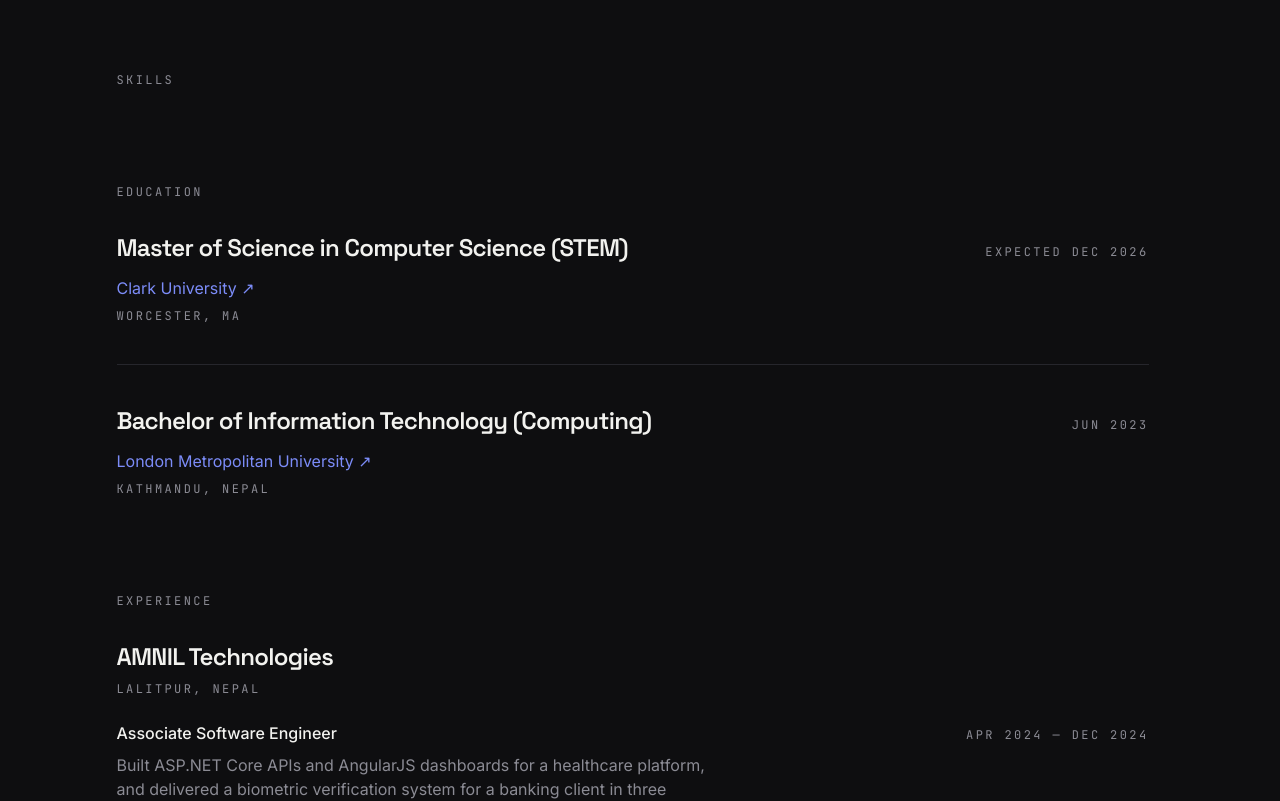
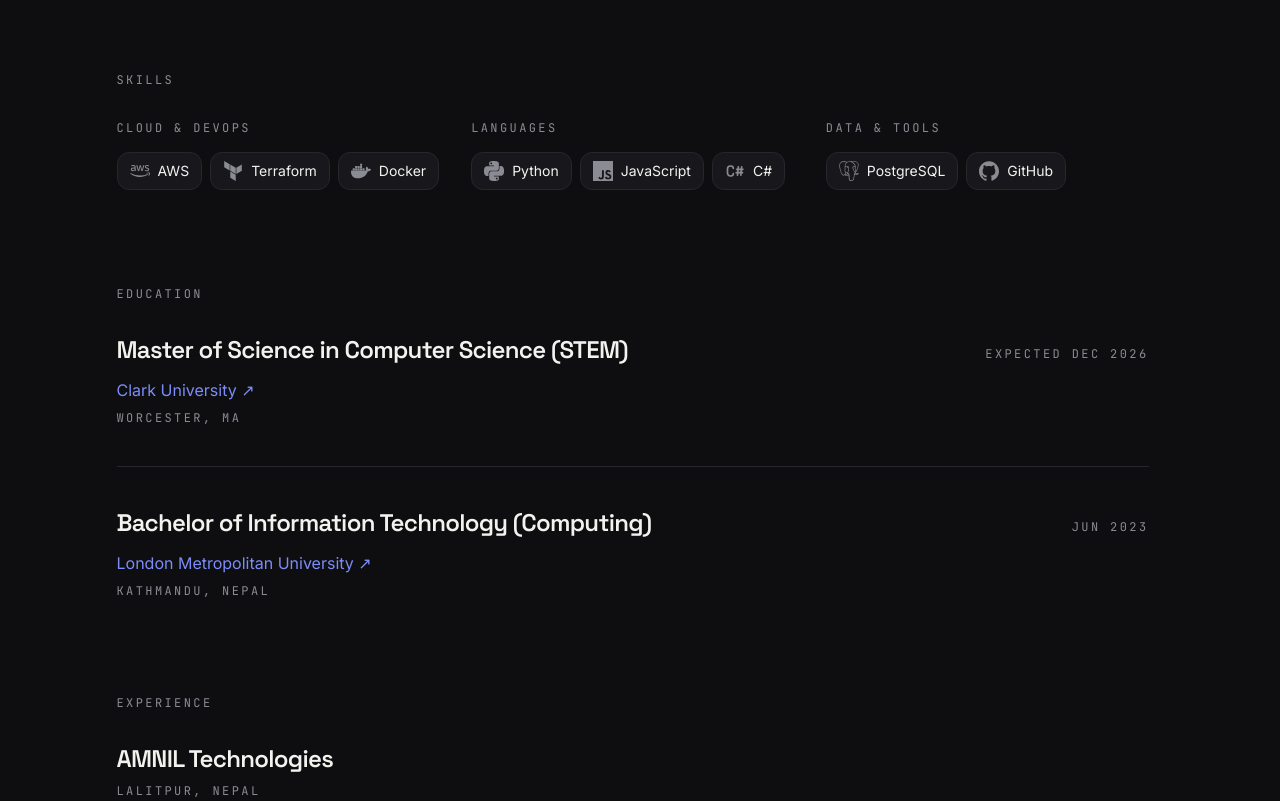
Before and after one commit to mshirish/Portfolio, a React (Vite) app: page / in a window 1280 px wide. Shown: the part 1660-2461 px from the top of the page. Built offline with nearby package versions, Linux system fonts and the light colour scheme; no server answers.

Commit message:
feat: build Skills section with grouped logo chips

```diff
--- a/src/components/Skills.tsx
+++ b/src/components/Skills.tsx
@@ -1,13 +1,42 @@
+import type { CSSProperties } from "react"
+import { skillGroups } from "../data/skills"
 import { EyebrowLabel } from "./EyebrowLabel"
 import { SectionReveal } from "./SectionReveal"
 
 export function Skills() {
+  const groups = skillGroups.filter((group) => group.items.length > 0)
+
   return (
     <section id="skills" aria-labelledby="skills-heading" className="section-y">
       <SectionReveal>
         <EyebrowLabel as="h2" id="skills-heading">
           Skills
         </EyebrowLabel>
+
+        <div className="mt-6 grid grid-cols-1 gap-8 md:mt-8 md:grid-cols-3">
+          {groups.map((group) => (
+            <div key={group.label}>
+              <EyebrowLabel as="h3">{group.label}</EyebrowLabel>
+              <ul className="mt-4 flex flex-wrap gap-2">
+                {group.items.map((item) => (
+                  // Not interactive: hover only tints the icon with its brand color (--brand).
+                  <li
+                    key={item.name}
+                    style={{ "--brand": item.color } as CSSProperties}
+                    className="group flex items-center gap-2 rounded-xl border border-border bg-surface px-3 py-2 transition-colors duration-150 hover:border-muted/40 motion-reduce:transition-none"
+                  >
+                    <item.icon
+                      size={20}
+                      aria-hidden="true"
+                      className="shrink-0 text-muted transition-colors duration-150 group-hover:text-(--brand) motion-reduce:transition-none"
+                    />
+                    <span className="text-sm text-text">{item.name}</span>
+                  </li>
+                ))}
+              </ul>
+            </div>
+          ))}
+        </div>
       </SectionReveal>
     </section>
   )
```
